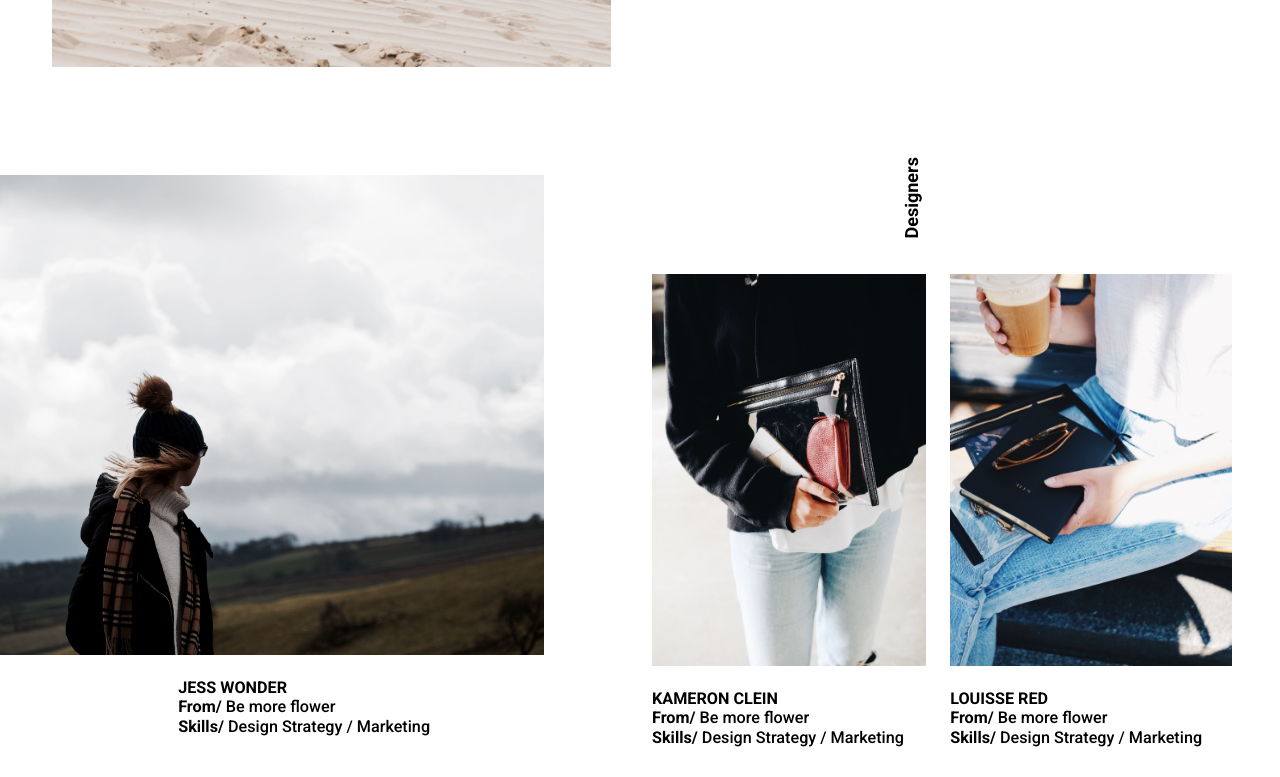
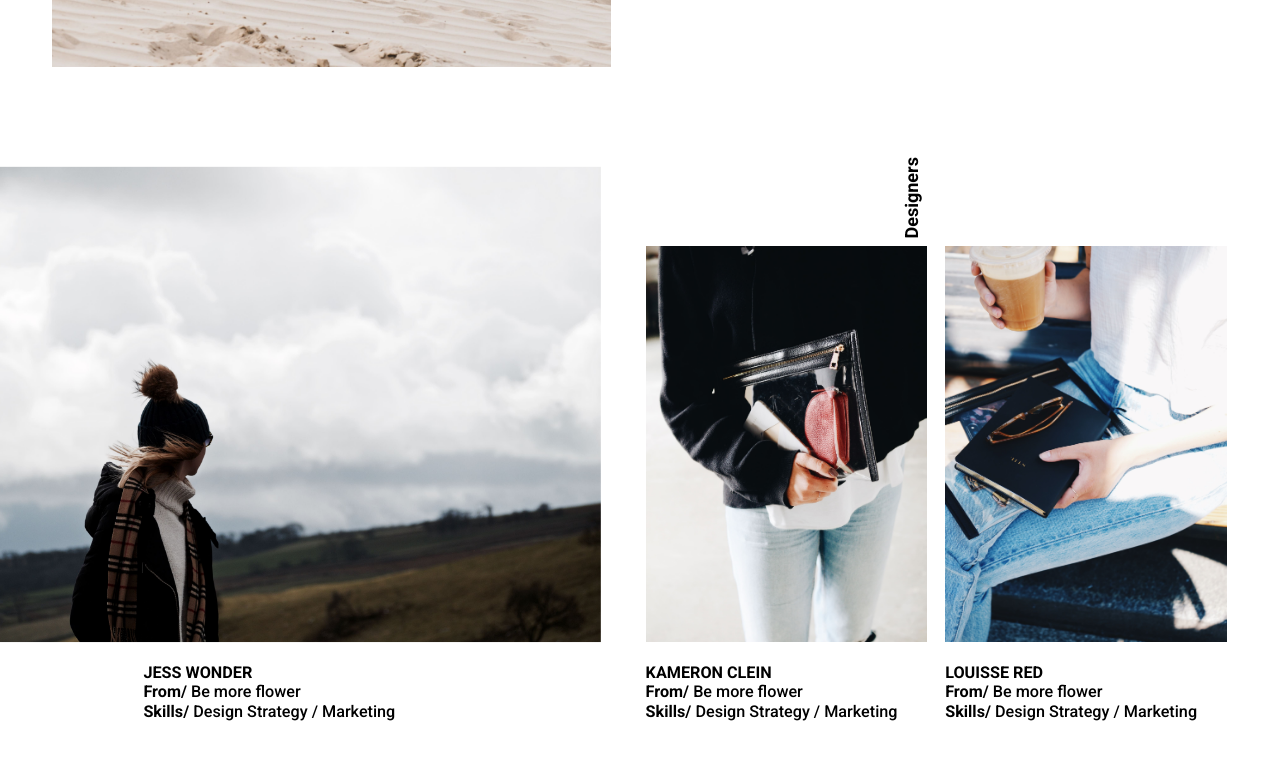
Before and after one commit to vodarum/otus-css-muradov, a plain HTML site: page index.html in a window 1280 px wide. Shown: the part 1552-2329 px from the top of the page. Drawn offline with Linux system fonts and the light colour scheme.

Commit message:
Поправил стили для секции designers

```diff
--- a/assets/css/style.css
+++ b/assets/css/style.css
@@ -48,6 +48,7 @@ main {
     left: 0;
     right: 0;
     opacity: .5;
+    opacity: 0;
 } */
 
 .bold {
@@ -188,9 +189,8 @@ main {
 /* Designers */
 
 .designers {
-    display: flex;
     font-size: 1.125rem;
-    font-family: 'Roboto';
+    font-family: 'Roboto', sans-serif;
 }
 
 .designers-title {
@@ -201,40 +201,27 @@ main {
     left: 70%;
 }
 
-.designers-item-1 {
-    width: 42.5%;
-    margin-right: 6em;
+.designers-flex-container {
+    height: 100%;
+    padding-top: 14%;
+    display: flex;
+    overflow-x: scroll;
 }
 
-.designers-item-1>img {
-    width: 100%;
-    height: 60%;
-    margin: 6em auto 1em 0;
-    object-fit: cover;
+.designers-item {
+    height: 85%;
+    margin: 0 .5em;
+    flex: 0 0 22%;
 }
 
-.designers-item-1>*:not(:first-child) {
-    margin-left: 11em;
-}
-
-.designers-item-2 {
-    width: 21.4%;
-    margin-right: 1.35em;
-}
-
-.designers-item-3 {
-    width: 22%;
-}
-
-.designers-item-2>img,
-.designers-item-3>img {
+.designers-item>img {
     width: 100%;
-    height: 49%;
-    margin: 11.5em 0 1em;
+    height: 75%;
     object-fit: cover;
 }
 
 .designers-item-title {
+    margin-top: 1em;
     font-size: .9em;
     text-transform: uppercase;
 }
@@ -242,3 +229,19 @@ main {
 .designers-item-text {
     font-size: .9em;
 }
+
+.designers-item_active {
+    margin-right: 5em;
+    flex-basis: 42%;
+}
+
+.designers-item_active>img {
+    transform: scale(1.2);
+    transform-origin: bottom;
+}
+
+.designers-item_active>.designers-item-title,
+.designers-item_active>.designers-item-text {
+    margin-left: 50%;
+    transform: translateX(-50%);
+}
--- a/index.html
+++ b/index.html
@@ -71,7 +71,8 @@
         <section class="section-screen designers" id="designers">
             <h2 class="designers-title">Designers</h2>
 
-            <article class="designers-item designers-item-1">
+            <div class="designers-flex-container">
+                <article class="designers-item designers-item_active">
                     <img class="designers-item-img" src="assets/img/6f5d7962945b3d3a3ee2f03d1819ce12.jpg" alt="Jess Wonder">
 
                     <h3 class="designers-item-title">
@@ -87,7 +88,7 @@
                     </p>
                 </article>
 
-            <article class="designers-item designers-item-2">
+                <article class="designers-item">
                     <img class="designers-item-img" src="assets/img/5de9a40192fe8ffcf63df935a709dc7b.jpg" alt="Kameron Clein">
 
                     <h3 class="designers-item-title">
@@ -103,7 +104,7 @@
                     </p>
                 </article>
 
-            <article class="designers-item designers-item-3">
+                <article class="designers-item">
                     <img class="designers-item-img" src="assets/img/ccc57ac90d1d0c61f01b4c6875293c22.jpg" alt="Louisse Red">
 
                     <h3 class="designers-item-title">
@@ -118,6 +119,7 @@
                         <span class="bold">Skills/</span> Design Strategy&nbsp;/ Marketing
                     </p>
                 </article>
+            </div>
         </section>
         <!-- Section Designers End -->
 
```
Lines whose indentation alone changed are shown as unchanged.
